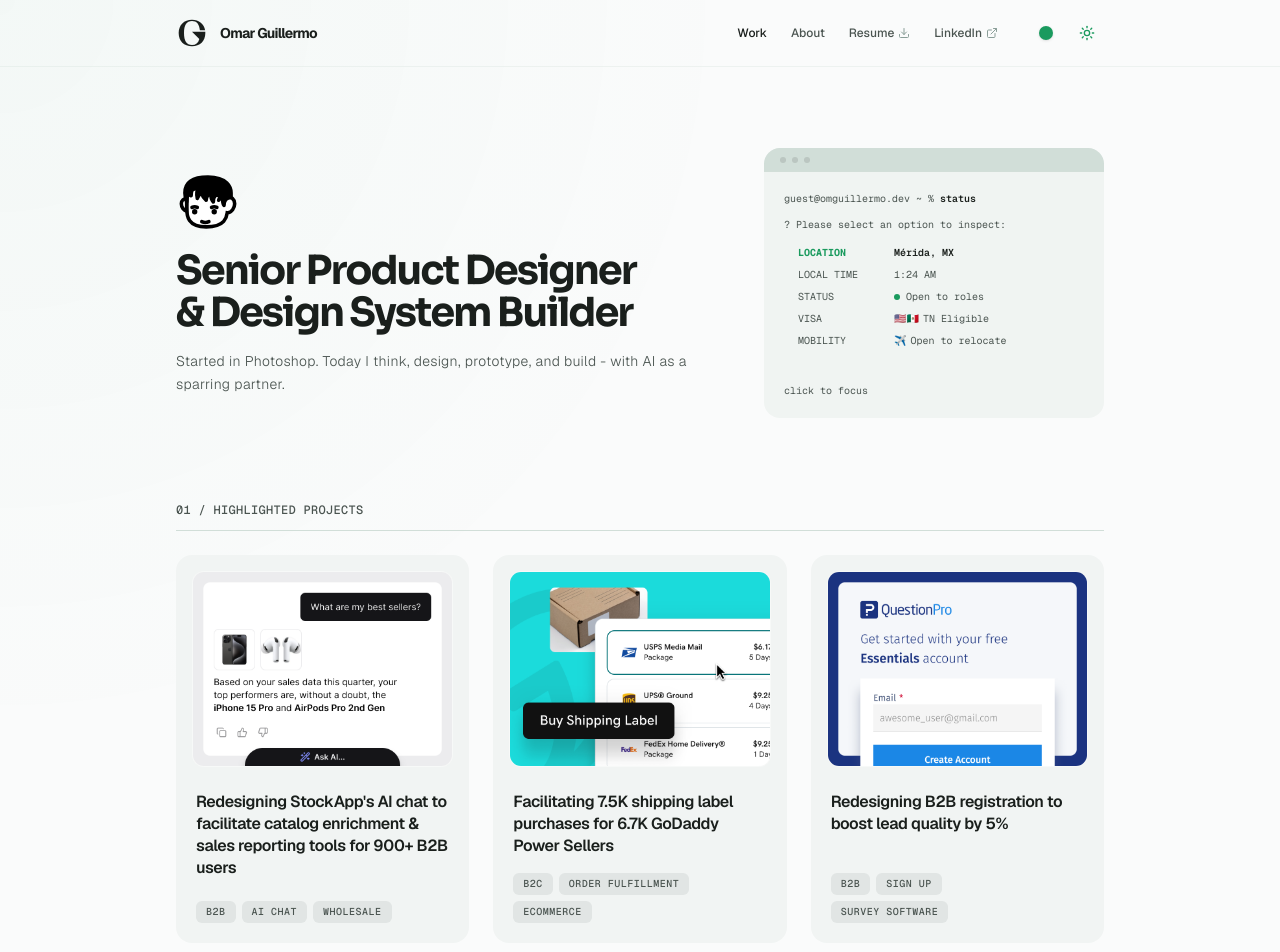
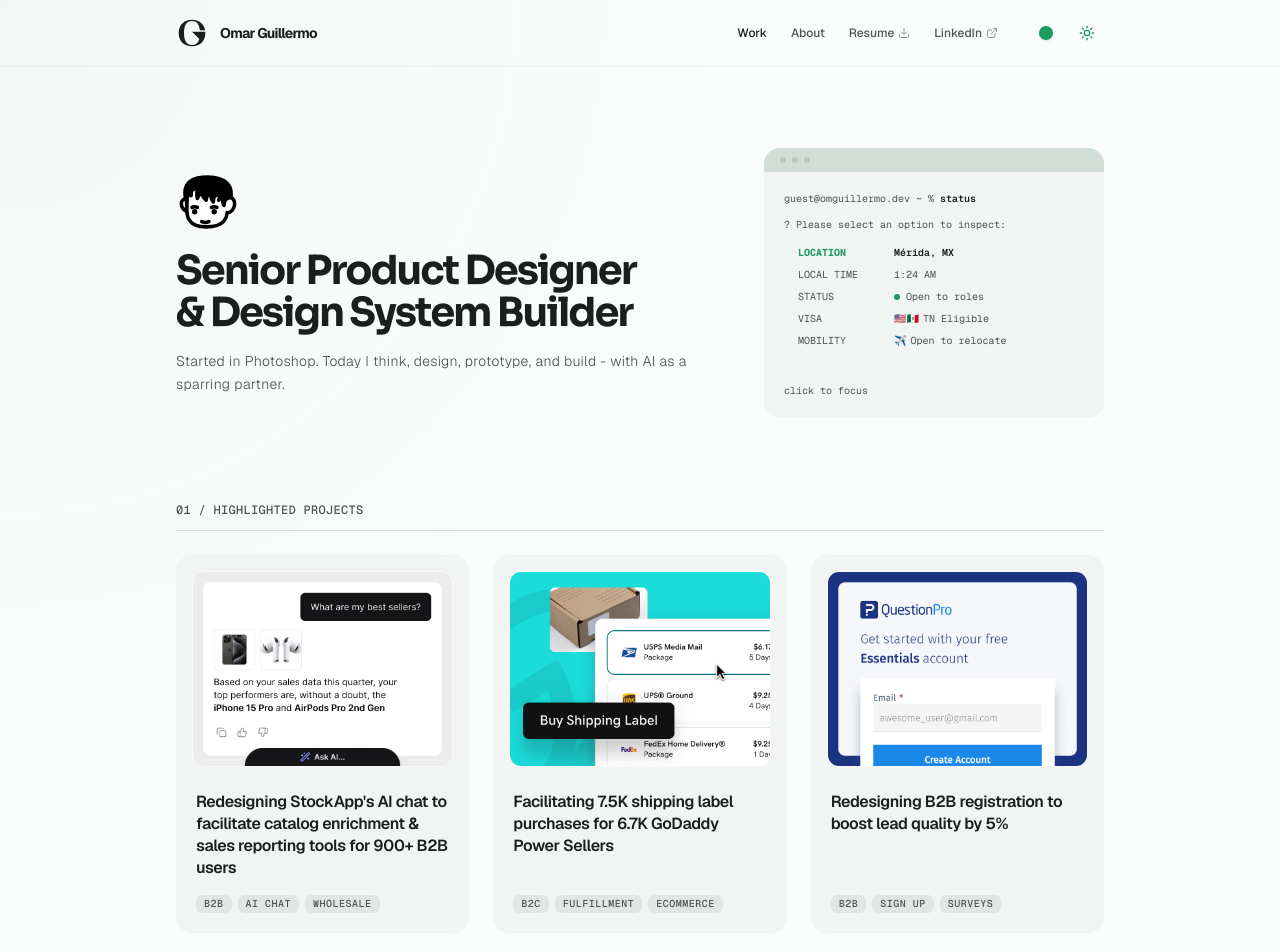
Before and after one commit to omguillermo/portfolio-gemini-v0, a Next.js app: page / in a window 1280 px wide. Shown: the top 952 px of the page. Built offline with nearby package versions, Linux system fonts and the light colour scheme.

Commit message:
fix(homepage): optimize tag strings (Fulfillment, Surveys) and compact padding (px-2 py-0.5) to keep all tags on a single line

```diff
--- a/app/page.tsx
+++ b/app/page.tsx
@@ -88,7 +88,7 @@
                             {project.tag.split(/[,•]/).map((tagText, tIdx) => (
                               <span
                                 key={tIdx}
-                                className="inline-flex items-center px-2.5 py-1 rounded-md text-mono font-mono text-xxs uppercase tracking-wider text-secondary bg-foreground/[0.07] border-0 font-medium whitespace-nowrap"
+                                className="inline-flex items-center px-2 py-0.5 rounded-md text-mono font-mono text-xxs uppercase tracking-wider text-secondary bg-foreground/[0.07] border-0 font-medium whitespace-nowrap"
                               >
                                 {tagText.trim()}
                               </span>
--- a/data/projects.ts
+++ b/data/projects.ts
@@ -105,7 +105,7 @@
     subtitle: "Improving the order fulfillment process for Power Sellers by natively integrating ShipEngine into the GoDaddy Commerce ecosystem.",
     role: "Senior Product Designer",
     timeline: "4 Months (Released July 2022)",
-    tag: "B2C, Order Fulfillment, eCommerce",
+    tag: "B2C, Fulfillment, eCommerce",
     metric: "6.7K Merchants",
     thumbnail: "/projects/godaddy-labels/godaddy-shippinglabels-cover-temp.png",
     impact: "6,722 active merchants (+236% increase over legacy tool) purchased 7,521 shipping labels in the first 3 months.",
@@ -152,7 +152,7 @@
     subtitle: "How we improved lead quality and boosted conversion rates by replacing an outdated, generic registration form with a clear, targeted layout.",
     role: "Senior UI/UX Designer",
     timeline: "Q3-Q4 2021, Released Nov 2021",
-    tag: "B2B, Sign Up, Survey Software",
+    tag: "B2B, Sign Up, Surveys",
     metric: "0.31% Bounce",
     thumbnail: "/projects/questionpro-signup/qp-signup-cover-temp.png",
     hero_image: "/projects/questionpro-signup/qp-signup-hero.png",
```
